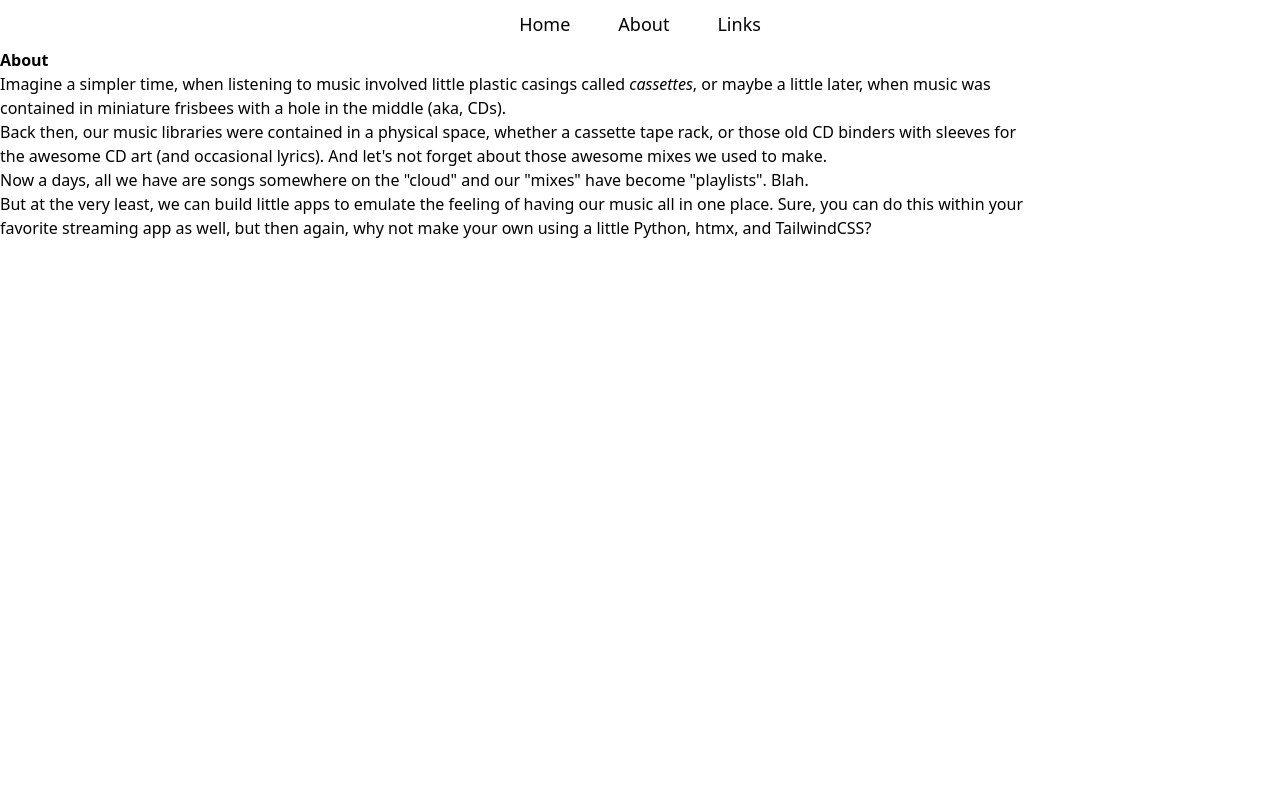
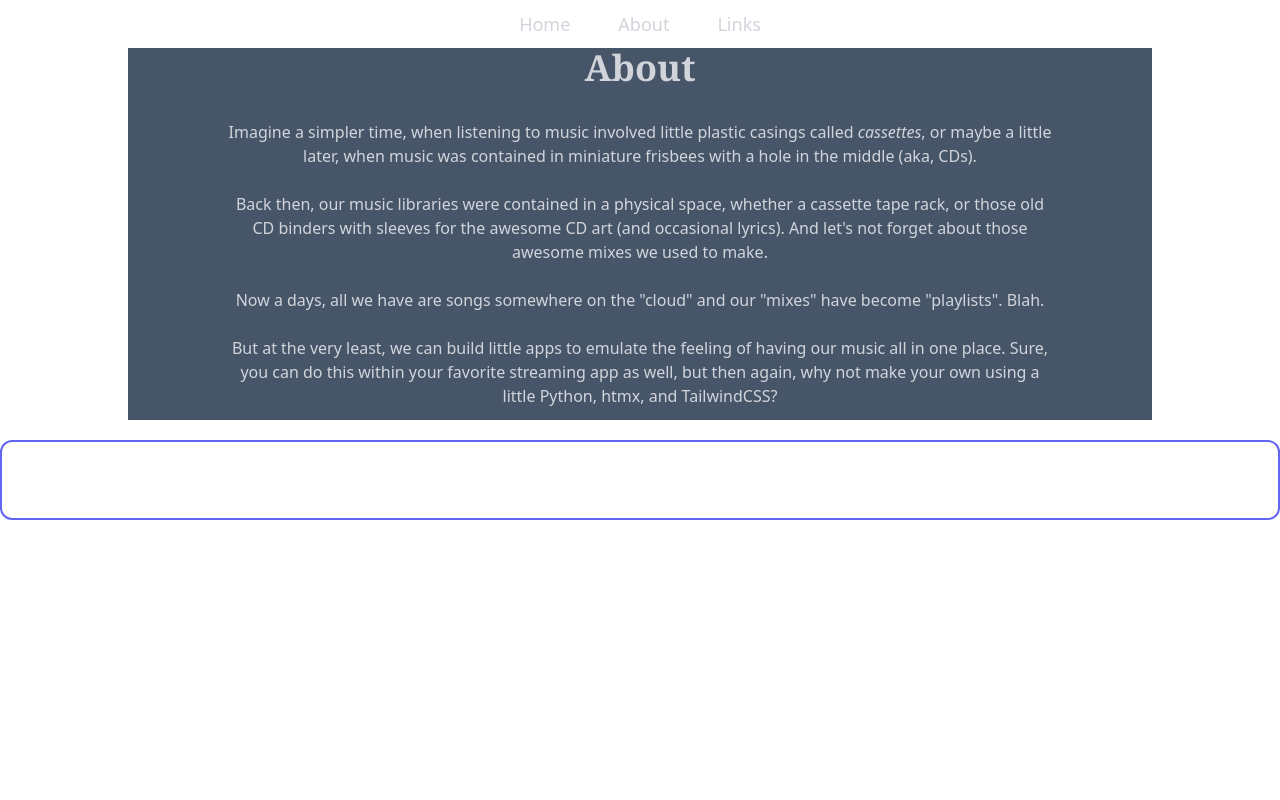
Before and after one commit to guff192/htmx-simplesite, a Python web app: template app/templates/about.html in a window 1280 px wide. Run offline with Jinja, Linux system fonts and the light colour scheme; the template is opened without the code that fills it, so the values that code supplies are empty; some libraries are stand-ins or nearby versions.

Commit message:
Changed some styling

```diff
--- a/app/static/css/main.css
+++ b/app/static/css/main.css
@@ -538,6 +538,35 @@
   position: static;
 }
 
+.mx-auto {
+  margin-left: auto;
+  margin-right: auto;
+}
+
+.mb-2 {
+  margin-bottom: 0.5rem;
+}
+
+.mb-5 {
+  margin-bottom: 1.25rem;
+}
+
+.mb-6 {
+  margin-bottom: 1.5rem;
+}
+
+.mb-8 {
+  margin-bottom: 2rem;
+}
+
+.mt-2 {
+  margin-top: 0.5rem;
+}
+
+.mt-5 {
+  margin-top: 1.25rem;
+}
+
 .block {
   display: block;
 }
@@ -548,6 +577,10 @@
 
 .h-12 {
   height: 3rem;
+}
+
+.h-20 {
+  height: 5rem;
 }
 
 .w-full {
@@ -580,13 +621,59 @@
   border-radius: 0.25rem;
 }
 
+.rounded-xl {
+  border-radius: 0.75rem;
+}
+
+.rounded-s {
+  border-start-start-radius: 0.25rem;
+  border-end-start-radius: 0.25rem;
+}
+
+.border-2 {
+  border-width: 2px;
+}
+
+.border-indigo-500 {
+  --tw-border-opacity: 1;
+  border-color: rgb(99 102 241 / var(--tw-border-opacity));
+}
+
+.bg-slate-500 {
+  --tw-bg-opacity: 1;
+  background-color: rgb(100 116 139 / var(--tw-bg-opacity));
+}
+
+.bg-slate-600 {
+  --tw-bg-opacity: 1;
+  background-color: rgb(71 85 105 / var(--tw-bg-opacity));
+}
+
 .p-2 {
   padding: 0.5rem;
 }
 
-.text-3xl {
-  font-size: 1.875rem;
-  line-height: 2.25rem;
+.px-24 {
+  padding-left: 6rem;
+  padding-right: 6rem;
+}
+
+.py-3 {
+  padding-top: 0.75rem;
+  padding-bottom: 0.75rem;
+}
+
+.text-center {
+  text-align: center;
+}
+
+.font-serif {
+  font-family: ui-serif, Georgia, Cambria, "Times New Roman", Times, serif;
+}
+
+.text-4xl {
+  font-size: 2.25rem;
+  line-height: 2.5rem;
 }
 
 .text-lg {
@@ -594,12 +681,18 @@
   line-height: 1.75rem;
 }
 
+.text-xl {
+  font-size: 1.25rem;
+  line-height: 1.75rem;
+}
+
 .font-bold {
   font-weight: 700;
 }
 
-.uppercase {
-  text-transform: uppercase;
+.text-gray-300 {
+  --tw-text-opacity: 1;
+  color: rgb(209 213 219 / var(--tw-text-opacity));
 }
 
 .transition-all {
```
Also changed, not shown: other parts of app/static/css/main.css (+23 -11 lines).
